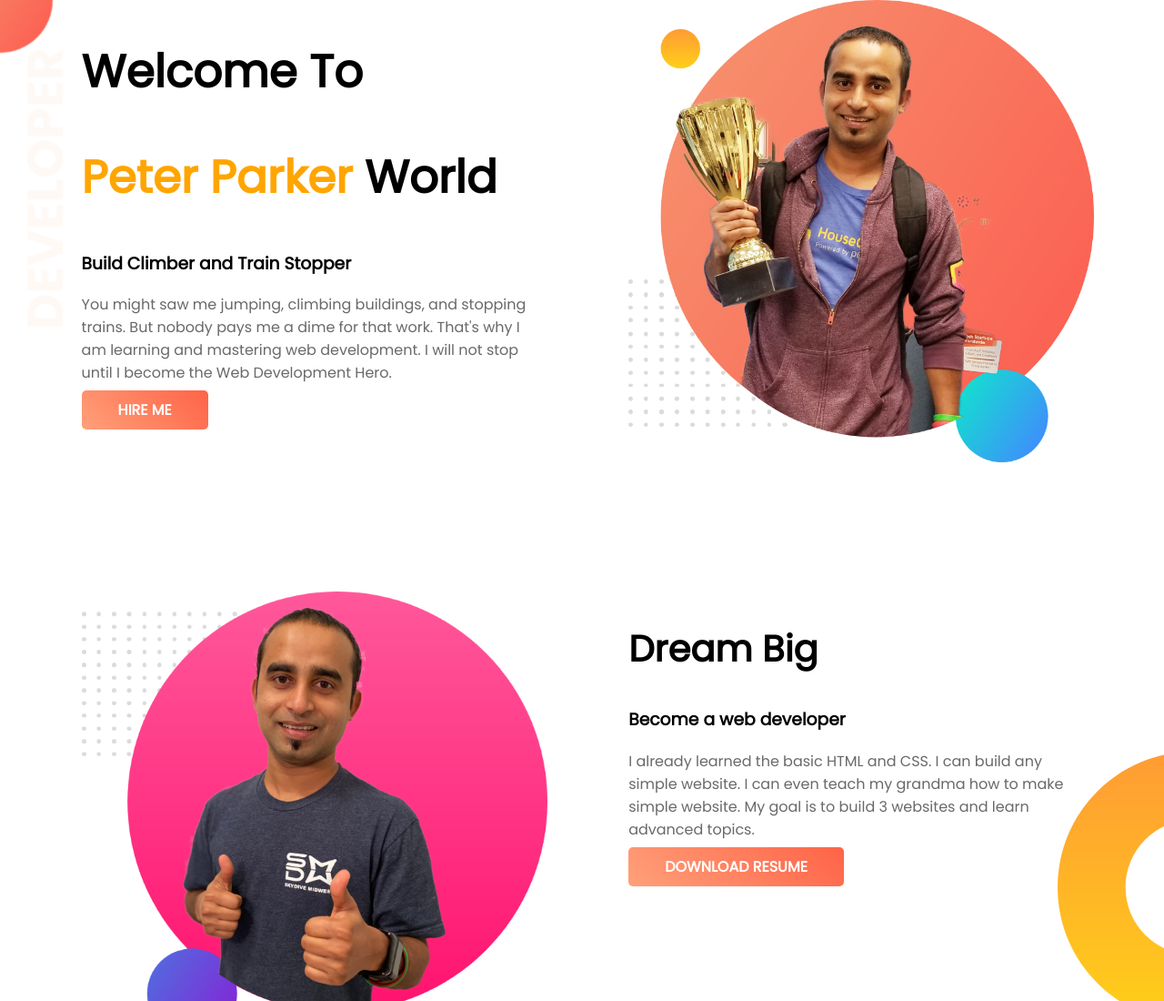
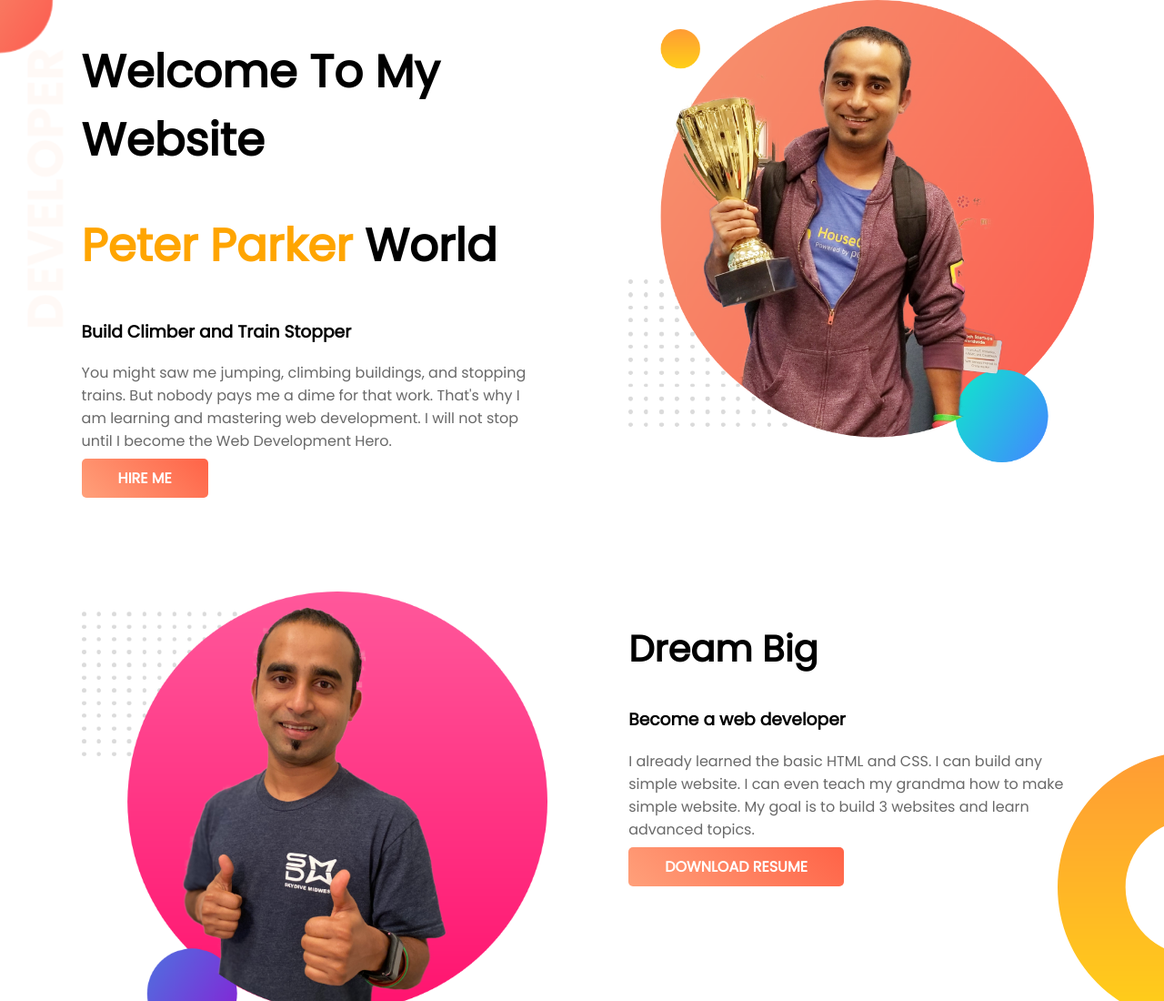
Before and after one commit to ProgrammingHero1/web-developer-portfolio, a plain HTML site: page index.html in a window 1280 px wide. Shown: the top 1100 px of the page at 91% size. Drawn offline with Linux system fonts and the light colour scheme.

Commit message:
Changed h1

```diff
--- a/index.html
+++ b/index.html
@@ -11,7 +11,7 @@
 <body>
     <section class="top-banner">
         <div class="half-width">
-            <h1>Welcome To</h1>
+            <h1>Welcome To My Website</h1>
             <h1><span>Peter Parker</span> World</h1>
             <h3>Build Climber and Train Stopper</h3>
             <p>You might saw me jumping, climbing buildings, and stopping trains. But nobody pays me a dime for that work. That's why I am learning and mastering web development. I will not stop until I become the Web Development Hero.</p>
```
